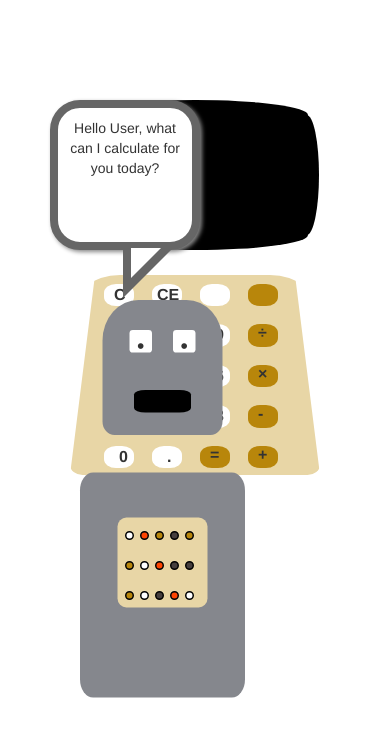
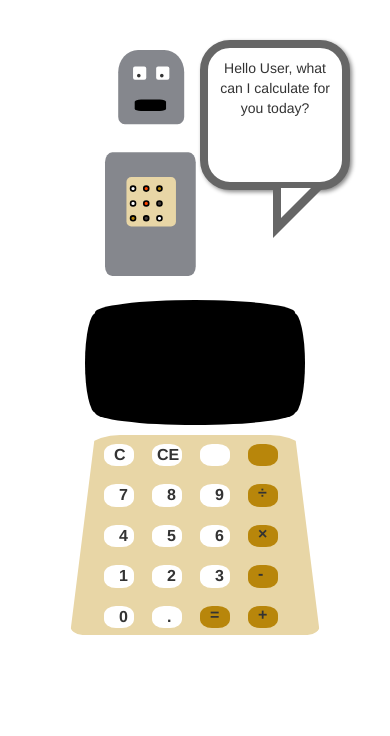
Before and after one commit to Kundankumarofficial/Calculator, a plain HTML site: page index.html in a window 390 px wide. Drawn offline with nearby package versions, Linux system fonts and the light colour scheme.

Commit message:
made responsive

```diff
--- a/index.html
+++ b/index.html
@@ -72,21 +72,15 @@
                     <div class="panelBtn btnWht"></div>
                     <div class="panelBtn btnRed"></div>
                     <div class="panelBtn btnDgrd"></div>
-                    <div class="panelBtn btnBlk"></div>
-                    <div class="panelBtn btnDgrd"></div>
                 </div>
                 <div class="panelRow">
-                    <div class="panelBtn btnDgrd"></div>
                     <div class="panelBtn btnWht"></div>
                     <div class="panelBtn btnRed"></div>
-                    <div class="panelBtn btnBlk"></div>
                     <div class="panelBtn btnBlk"></div>
                 </div>
                 <div class="panelRow">
                     <div class="panelBtn btnDgrd"></div>
-                    <div class="panelBtn btnWht"></div>
                     <div class="panelBtn btnBlk"></div>
-                    <div class="panelBtn btnRed"></div>
                     <div class="panelBtn btnWht"></div>
                 </div>
             </div>
--- a/jscalc.css
+++ b/jscalc.css
@@ -9,9 +9,9 @@ body {
 
 #tv {
   position: relative;
-  width: 225px;
-  height: 150px;
-  margin: 100px auto 25px auto;
+  width: 200px;
+  height: 125px;
+  margin: 300px auto 10px auto;
   background: black;
   border-radius: 50% / 10%;
   color: green;
@@ -95,8 +95,8 @@ body {
 
 .bubble {
   position: absolute;
-    top: 100px;
-    left: 50px;
+    top: 40px;
+    left: 200px;
   width: 150px;
   height: 150px;
   text-align: center;
@@ -137,35 +137,35 @@ body {
     position:absolute;
     left: -120px;
     top: 150px;
-
     transition: transform 1500ms ease-out;
 }
 
 .move {
-     transform: translate(200px, 150px) scale(1.5, 1.5);
+     transform: translate(225px, -100px) scale(1.65, 1.65);
 
 }
 
 #head {
-    height: 90px;
-    width: 80px;
+    height: 45px;
+    width: 40px;
     border-top-left-radius: 30%;
     border-top-right-radius: 30%;
     border-bottom-left-radius: 10%;
     border-bottom-right-radius: 10%;
     background: #85878d;
     position: absolute;
-    left: 15px;
+    left: 7.5px;
+    font-size: 8px;
 
 }
 
 #eyeL {
     position: absolute;
     background: white;
-    height: 15px;
-    width: 15px;
-    left: 18px;
-    top: 20px;
+    height: 8px;
+    width: 8px;
+    left: 9px;
+    top: 10px;
     text-align: center;
     border-radius: 15%;
 }
@@ -173,53 +173,55 @@ body {
 #eyeR {
     position: absolute;
     background: white;
-    height: 15px;
-    width: 15px;
-    top: 20px;
-    right: 18px;
+    height: 8px;
+    width: 8px;
+    top: 10px;
+    right: 9px;
     text-align: center;
     border-radius: 15%;
 }
 
 #mouth {
-    width: 38px;
-    height: 15px;
+    width: 19px;
+    height: 7px;
     background: black;
     border-radius: 20%;
     position: absolute;
-    top: 60px;
-    left: 21px;
+    top: 30px;
+    left: 10.5px;
 }
 
 #torso {
-    width: 110px;
-    height: 150px;
+    width: 55px;
+    height:75px;
     background-color: #85878d;
     border-radius: 8%;
     position: absolute;
-    top: 115px;
+    top: 62px;
 }
 
 #panel {
     background: #e8d6a6;
-    height: 60px;
-    width: 60px;
+    height: 30px;
+    width: 30px;
     border-radius: 10%;
     position: absolute;
-    top: 30px;
-    left: 25px;
+    top: 15px;
+    left: 12.5px;
 }
 
 .panelBtn{
-    height: 6px;
-    width: 6px;
+    height: 4px;
+    width: 4px;
     border-radius: 50%;
     border: 1px solid black;
     display: inline-block;
+    margin: 0 auto;
 }
 
 .panelRow {
-    width: 50px;
+    width: 25px;
+    line-height: .6em;
     margin: auto;
 }
 
```
